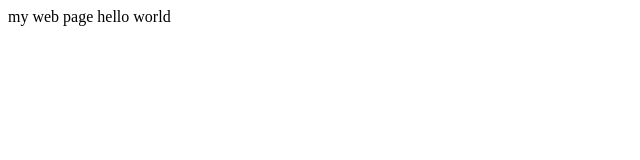
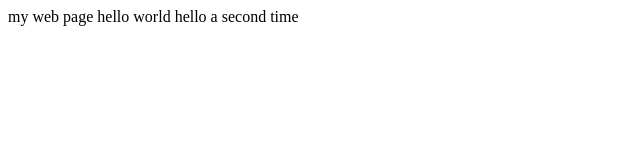
Before and after one commit to nerorama/lecture0, a plain HTML site: page hello2.html in a window 1280 px wide. Shown: the whole page, without its empty margins (0-640 px from the left). Drawn offline with Linux system fonts and the light colour scheme.

Commit message:
hello added in it

```diff
--- a/hello2.html
+++ b/hello2.html
@@ -3,5 +3,5 @@
 My Web page
 </title>
 </head>
-<body> my web page hello world</body>
+<body> my web page hello world hello a second time</body>
 </html>
```
